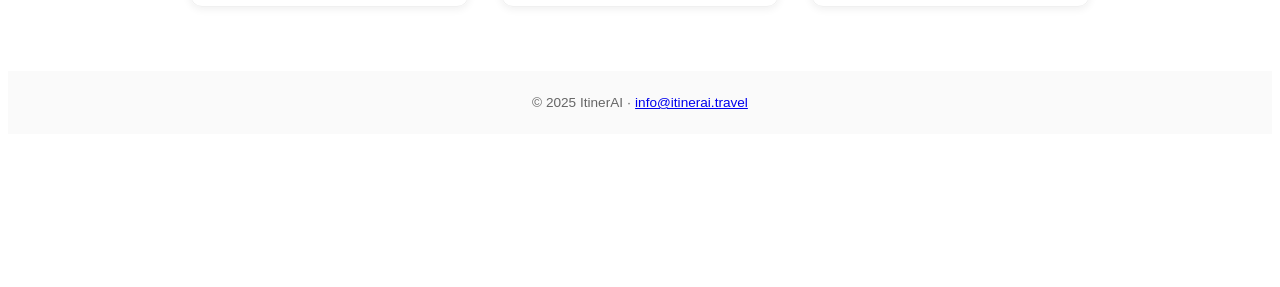
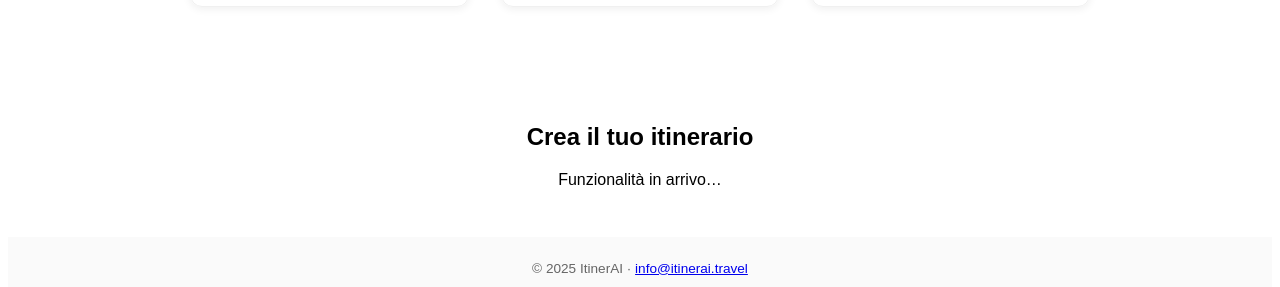
Before and after one commit to SimoneItinerAI/itinerai-web, a Next.js app: page / in a window 1280 px wide. Shown: the part 830-1117 px from the top of the page. Before the commit the page ends 972 px from the top, so only its background shows below. Built offline with nearby package versions, Linux system fonts and the light colour scheme.

Commit message:
Update index.js

```diff
--- a/pages/index.js
+++ b/pages/index.js
@@ -1,8 +1,30 @@
+import Sidebar from '@/components/Sidebar'
+
+const menuItems = [
+  {
+    title: 'Le migliori esperienze degli utenti',
+    children: [
+      { label: 'Escursione in barca', href: '/esperienze/barca' },
+      { label: 'Tour in quad',       href: '/esperienze/quad'  },
+      { label: 'Passeggiata a cavallo', href: '/esperienze/cavallo' },
+    ],
+  },
+  {
+    title: 'Guida pratica',
+    children: [
+      { label: 'Video tutorial',    href: '/guida/video' },
+      { label: 'PDF di istruzioni', href: '/guida/istruzioni.pdf' },
+    ],
+  },
+]
 
 export default function Home() {
   return (
     <>
-      {/* HEADER ----------------------------------------------------------- */}
+      {/* 1) DRAWER MENU */}
+      <Sidebar items={menuItems} />
+
+      {/* 2) HEADER ----------------------------------------------------------- */}
       <header
         style={{
           padding: '1rem 2rem',
@@ -15,19 +37,13 @@ export default function Home() {
       >
         <span style={{ fontWeight: 700, fontSize: '1.2rem' }}>ItinerAI</span>
         <nav style={{ display: 'flex', gap: '1rem', fontSize: '.9rem' }}>
-          <a href="#how" style={{ textDecoration: 'none', color: '#333' }}>
-            Come funziona
-          </a>
-          <a href="#create" style={{ textDecoration: 'none', color: '#333' }}>
-            Crea itinerario
-          </a>
-          <a href="#contact" style={{ textDecoration: 'none', color: '#333' }}>
-            Contatti
-          </a>
+          <a href="#how"     style={{ textDecoration: 'none', color: '#333' }}>Come funziona</a>
+          <a href="#create"  style={{ textDecoration: 'none', color: '#333' }}>Crea itinerario</a>
+          <a href="#contact" style={{ textDecoration: 'none', color: '#333' }}>Contatti</a>
         </nav>
       </header>
 
-      {/* HERO ------------------------------------------------------------- */}
+      {/* 3) HERO ------------------------------------------------------------- */}
       <section
         style={{
           display: 'flex',
@@ -66,7 +82,7 @@ export default function Home() {
         </a>
       </section>
 
-      {/* HOW IT WORKS ----------------------------------------------------- */}
+      {/* 4) HOW IT WORKS ----------------------------------------------------- */}
       <section
         id="how"
         style={{
@@ -87,8 +103,8 @@ export default function Home() {
         >
           {[
             { step: 1, title: 'Scegli la destinazione', text: 'Inserisci la città o la regione.' },
-            { step: 2, title: 'Personalizza', text: 'Seleziona budget, durata e interessi.' },
-            { step: 3, title: 'Goditi il viaggio', text: 'Ricevi itinerario, mappe e prenotazioni.' },
+            { step: 2, title: 'Personalizza',        text: 'Seleziona budget, durata e interessi.' },
+            { step: 3, title: 'Goditi il viaggio',   text: 'Ricevi itinerario, mappe e prenotazioni.' },
           ].map((item) => (
             <div
               key={item.step}
@@ -116,7 +132,20 @@ export default function Home() {
         </div>
       </section>
 
-      {/* FOOTER ----------------------------------------------------------- */}
+      {/* 5) PLACEHOLDER CREA ITINERARIO ----------------------------------------------------- */}
+      <section
+        id="create"
+        style={{
+          padding: '2rem',
+          textAlign: 'center',
+          fontFamily: 'sans-serif',
+        }}
+      >
+        <h2>Crea il tuo itinerario</h2>
+        <p>Funzionalità in arrivo…</p>
+      </section>
+
+      {/* 6) FOOTER ----------------------------------------------------------- */}
       <footer
         id="contact"
         style={{
@@ -132,5 +161,5 @@ export default function Home() {
         <a href="mailto:info@itinerai.travel">info@itinerai.travel</a>
       </footer>
     </>
-  );
+  )
 }
```
